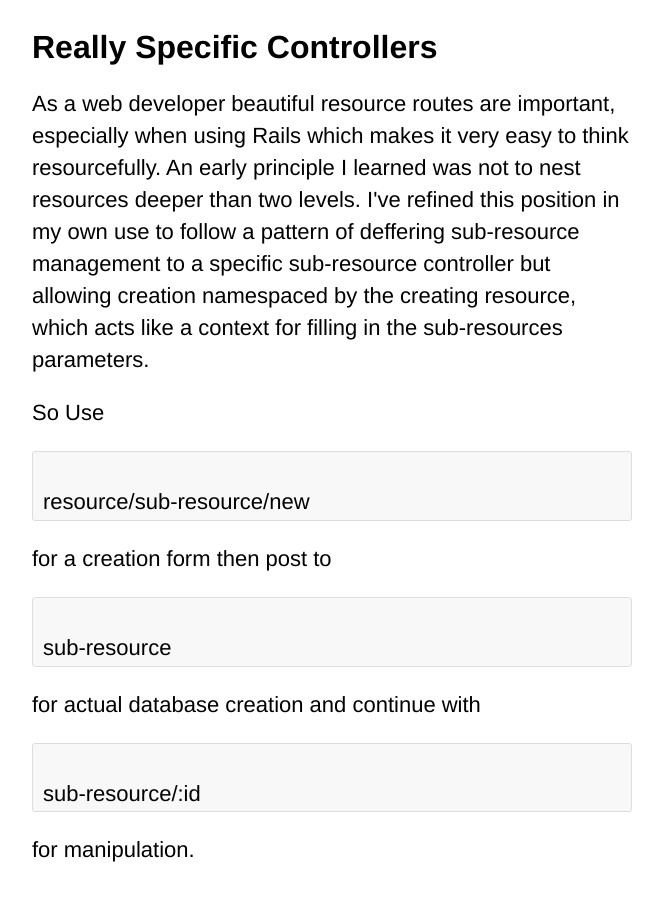
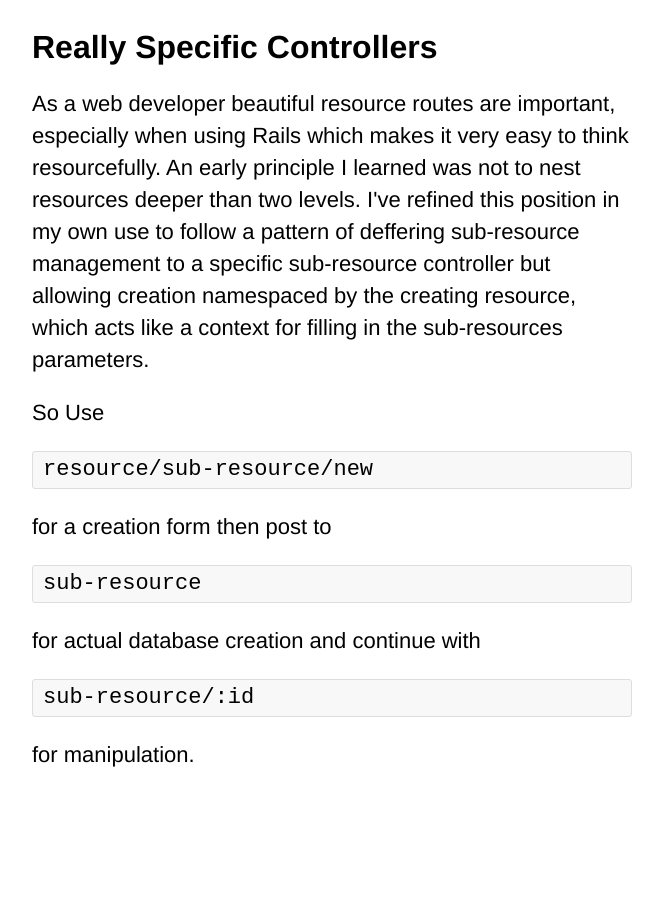
Before and after one commit to svanderbleek/svanderbleek.github.com, a Jekyll site: the page built from _posts/2013-05-22-really-specific-controllers.html, in a window 1280 px wide. Shown: the whole page, without its empty margins (308-971 px from the left). Built offline with Jekyll 4.4.1, drawn with Linux system fonts in a browser that asks for light colours.

Commit message:
Wrong tag

```diff
--- a/_posts/2013-05-22-really-specific-controllers.html
+++ b/_posts/2013-05-22-really-specific-controllers.html
@@ -13,25 +13,25 @@ As a web developer beautiful resource routes are important, especially when usin
 So Use
 </p>
 
-<p class="code-paragraph">
+<pre class="code-paragraph">
 resource/sub-resource/new
-</p>
+</pre>
 
 <p>
 for a creation form then post to
 </p>
 
-<p class="code-paragraph">
+<pre class="code-paragraph">
 sub-resource
-</p>
+</pre>
 
 <p>
 for actual database creation and continue with
 </p>
 
-<p class="code-paragraph">
+<pre class="code-paragraph">
 sub-resource/:id
-</p>
+</pre>
 
 <p>
 for manipulation.
```
